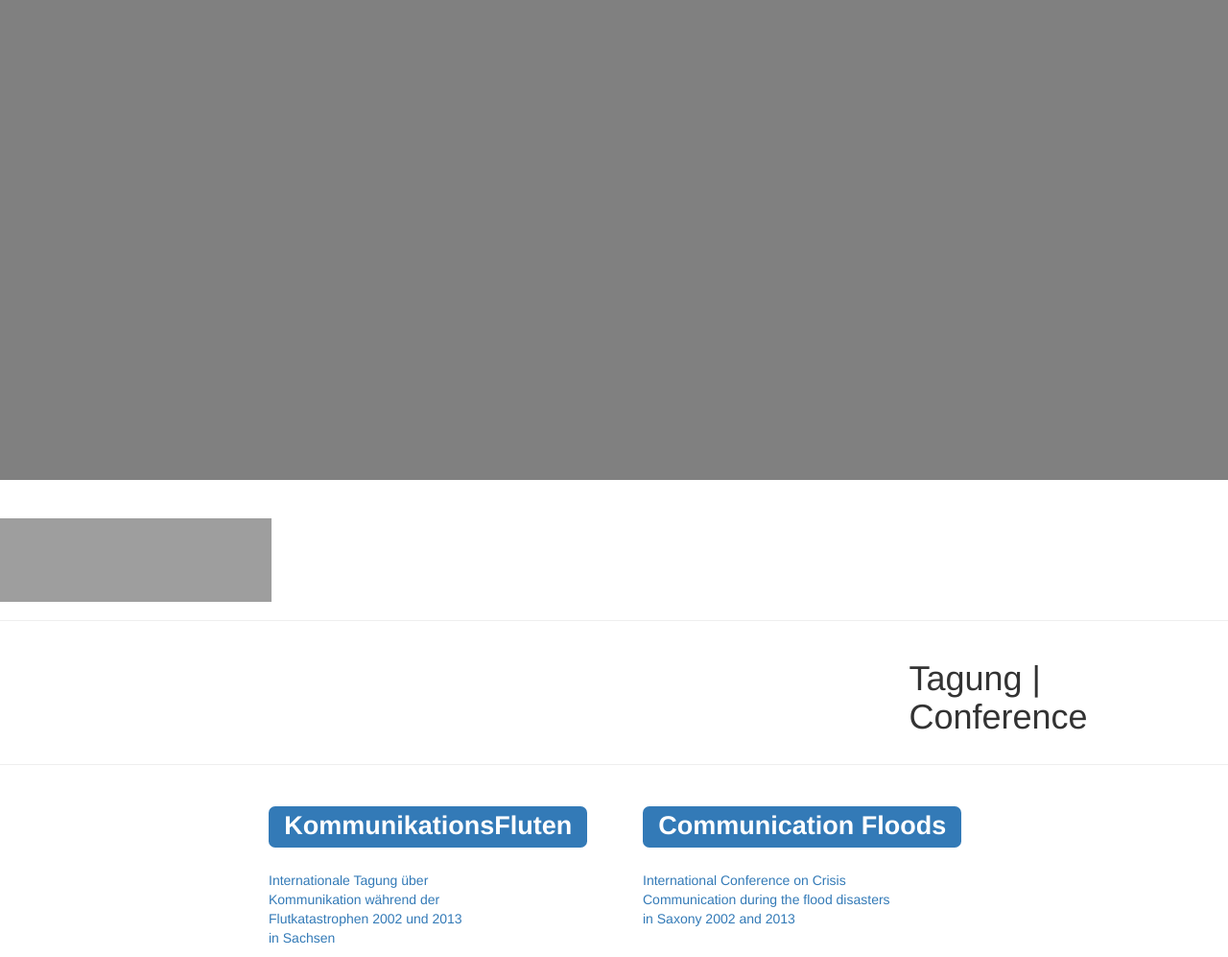
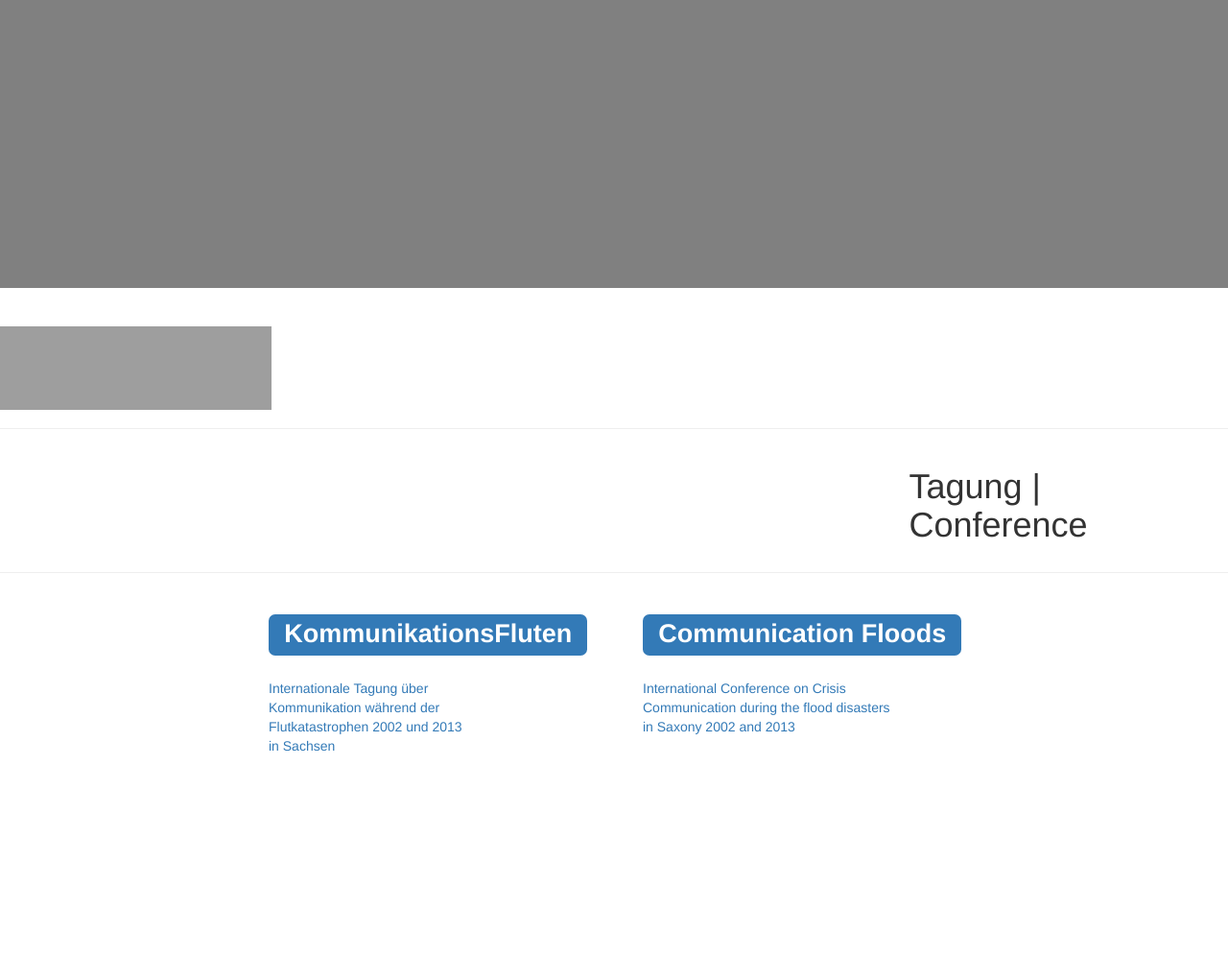
Before and after one commit to susedev/test, a Jekyll site: the page built from index.html, in a window 1280 px wide. Shown: the whole page at 96% size. Built offline with Jekyll 4.4.1, drawn with Linux system fonts in a browser that asks for light colours; nearby versions of some CDN libraries; after the commit the page ends 900 px from its top, so only the background shows below that; grey boxes are pictures that could not be loaded.

Commit message:
Update home.html

```diff
--- a/_layouts/home.html
+++ b/_layouts/home.html
@@ -8,7 +8,7 @@
 <script src="//cdnjs.cloudflare.com/ajax/libs/twitter-bootstrap/3.3.4/js/bootstrap.js"></script>
 
 <body>
- <div class="container" style="width:100%; height:500px; background-color:#808080">
+ <div class="container" style="width:100%; height:300px; background-color:#808080">
  </div>
 
 
```
